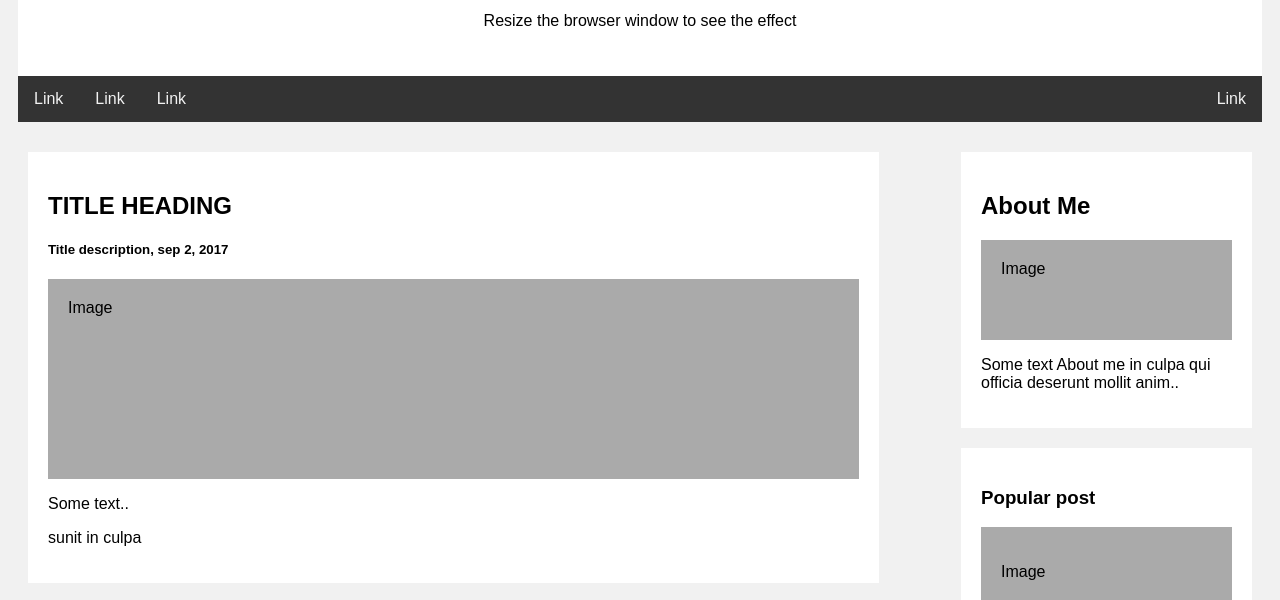
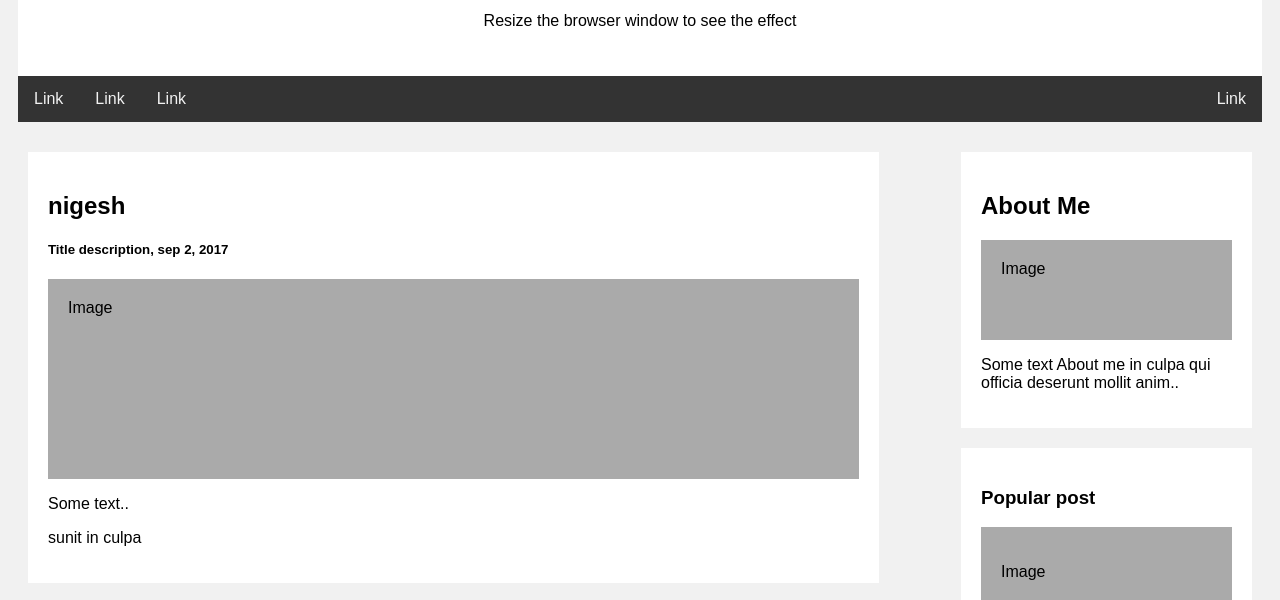
Before and after one commit to msnigesh/html, a plain HTML site: page index.html in a window 1280 px wide. Shown: the part 161-761 px from the top of the page. Drawn offline with Linux system fonts and the light colour scheme.

Commit message:
third commit

```diff
--- a/index.html
+++ b/index.html
@@ -107,7 +107,7 @@
         <div class="row">
             <div class="leftcolumn">
                 <div class="card">
-                    <h2>TITLE HEADING</h2>
+                    <h2>nigesh</h2>
                     <H5>Title description, sep 2, 2017</H5>
                     <div class="fakeimg" style="height: 200px;">Image</div>
                     <p>Some text..</p>
```
